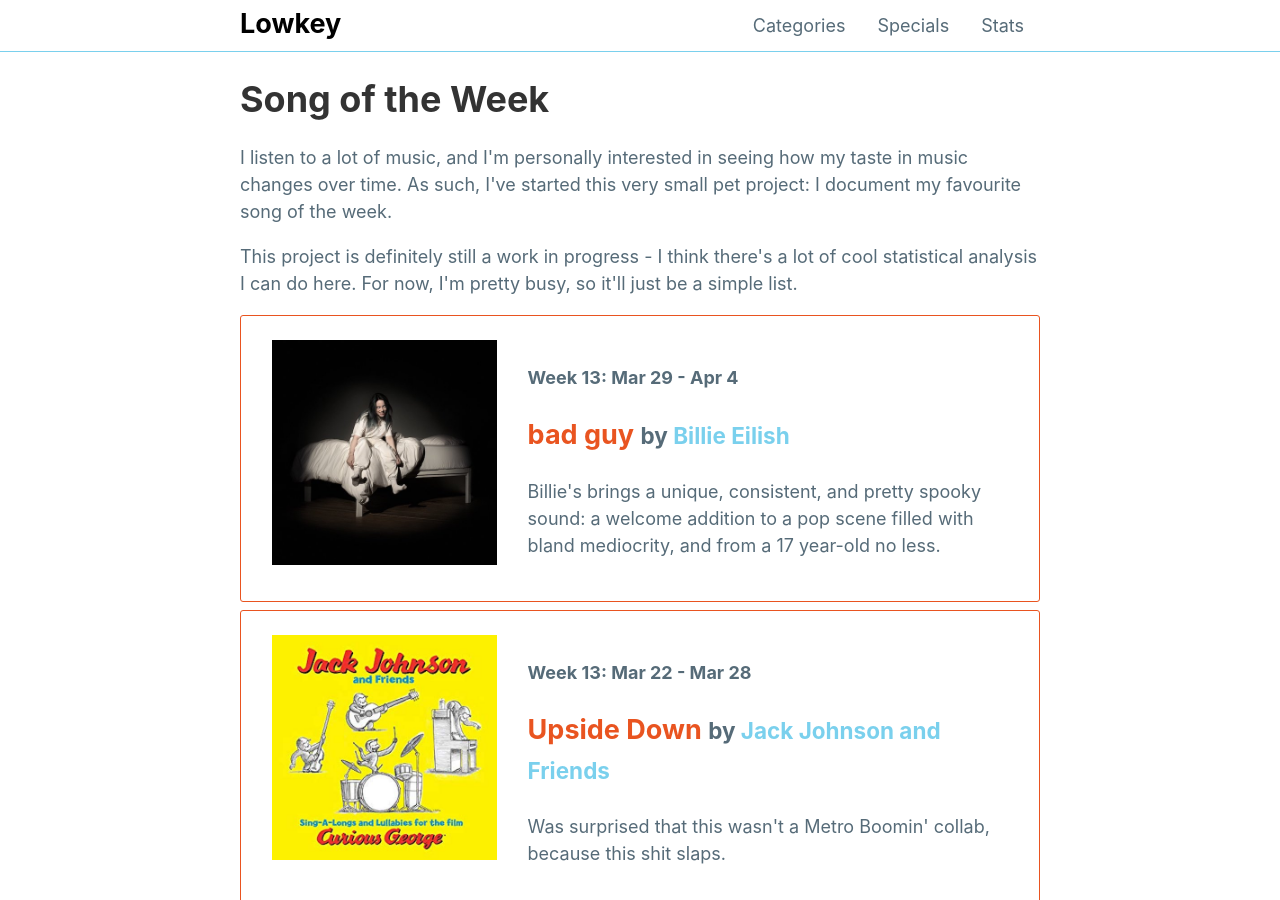
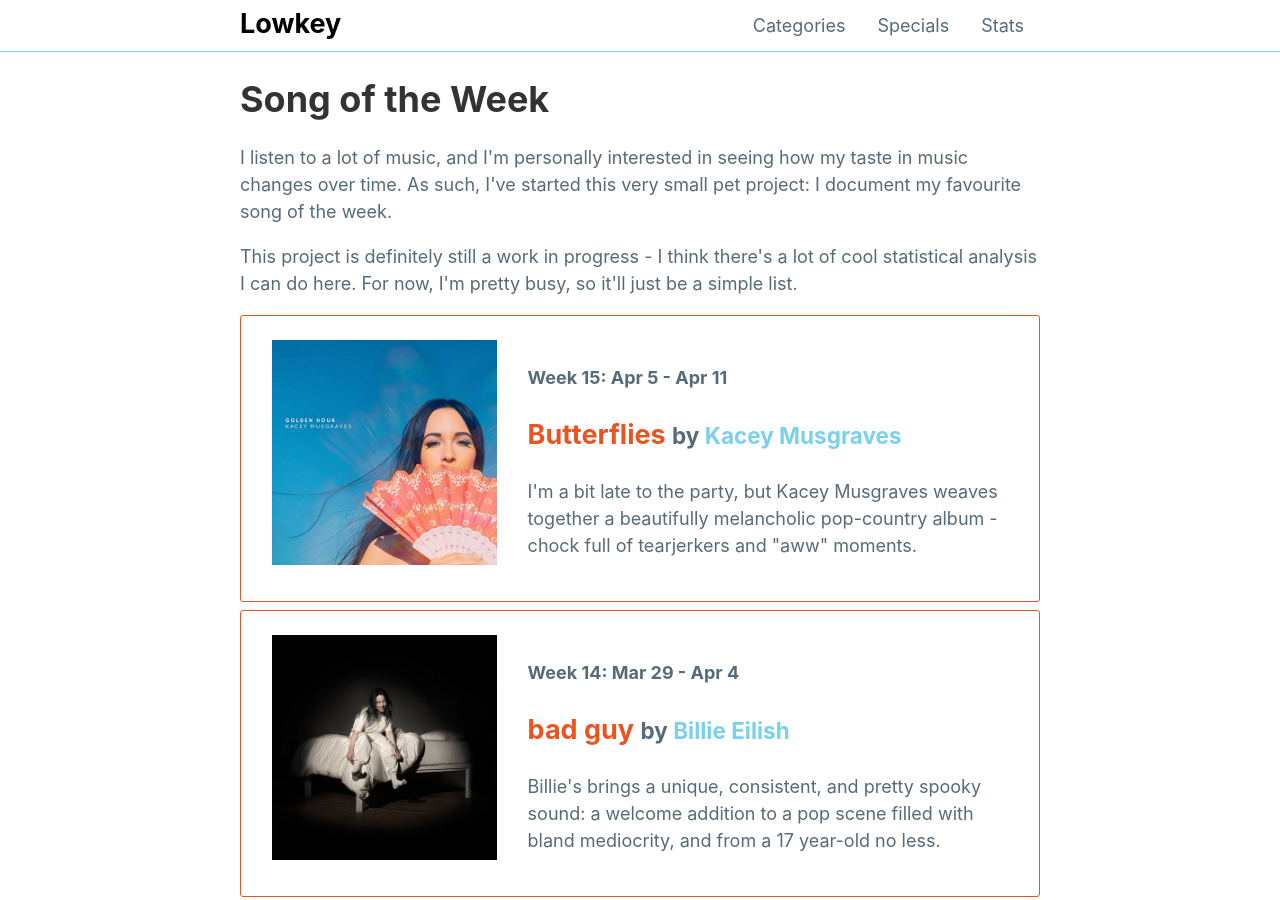
Before and after one commit to mattxwang/lowkey, a Jekyll site: the page built from _stats/song-of-the-week.html, in a window 1280 px wide and 900 px high. Built offline with Jekyll 4.4.1, drawn with Linux system fonts in a browser that asks for light colours.

Commit message:
uneventful music week

```diff
--- a/_data/stats.yml
+++ b/_data/stats.yml
@@ -130,7 +130,7 @@ song_of_the_week:
     blurb: >
       Was surprised that this wasn't a Metro Boomin' collab, because this shit slaps.
   week14:
-    week: "Week 13: Mar 29 - Apr 4"
+    week: "Week 14: Mar 29 - Apr 4"
     title: "bad guy"
     artist: "Billie Eilish"
     album: "WHEN WE ALL FALL ASLEEP, WHERE DO WE GO?"
@@ -139,3 +139,13 @@ song_of_the_week:
     year: 2019
     blurb: >
       Billie's brings a unique, consistent, and pretty spooky sound: a welcome addition to a pop scene filled with bland mediocrity, and from a 17 year-old no less.
+  week15:
+    week: "Week 15: Apr 5 - Apr 11"
+    title: "Butterflies"
+    artist: "Kacey Musgraves"
+    album: "Golden Hour"
+    album_art: "golden-hour.jpg"
+    genre: "country"
+    year: 2018
+    blurb: >
+      I'm a bit late to the party, but Kacey Musgraves weaves together a beautifully melancholic pop-country album - chock full of tearjerkers and "aww" moments.
```
Also changed, not shown: img/albums/golden-hour.jpg (added).
